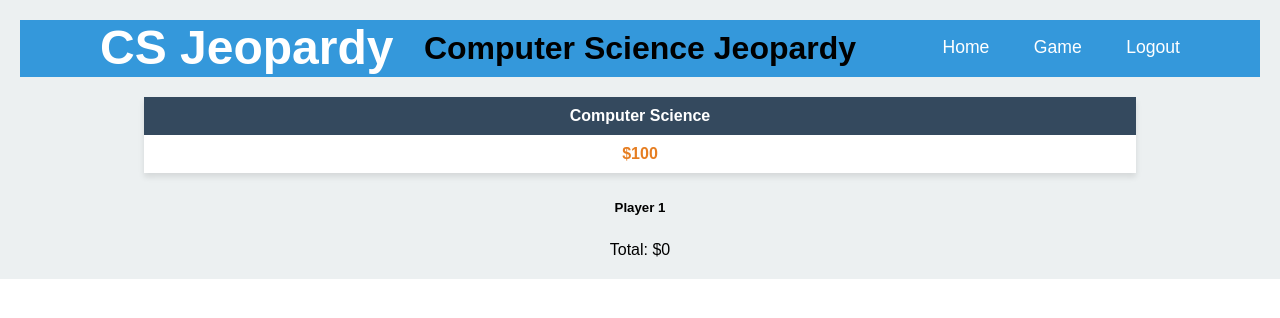
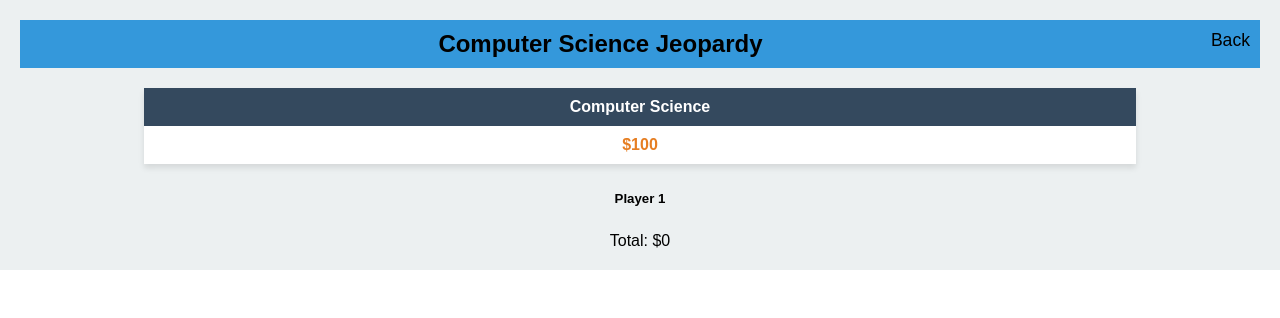
Before and after one commit to ry-marrow/Jeopardy, a Flask app: page /jeopardy in a window 1280 px wide. Shown: the top 318 px of the page. Run offline with Flask 3, Linux system fonts and the light colour scheme; a user stored in the database is signed in; some libraries are stand-ins or nearby versions.

Commit message:
fixed game navbar

```diff
--- a/flask/website/auth.py
+++ b/flask/website/auth.py
@@ -7,7 +7,7 @@ from flask_login import login_user, login_required, logout_user, current_user
 auth = Blueprint('auth', __name__)
 
 # login, logout, signup routes
-@auth.route('/login', methods=['GET', 'POST'])
+@auth.route('/', methods=['GET', 'POST'])
 def login():
     if request.method == 'POST':
         email = request.form.get('email')
@@ -18,7 +18,7 @@ def login():
             if check_password_hash(user.password, password):
                 flash('Logged in successfully!', category='success')
                 login_user(user, remember=True)
-                return redirect(url_for('views.jeopardy'))
+                return redirect(url_for('views.home'))
             else:
                 flash('Incorrect password, try again.', category='error')
         else:
--- a/flask/website/static/css/style.css
+++ b/flask/website/static/css/style.css
@@ -53,6 +53,7 @@ header {
     transform-origin: left;
     transform: scaleX(1);
 }
+
 /*
 body {
     font-family: Arial, sans-serif;
@@ -236,18 +237,53 @@ body {
   padding: 20px;
 }
 
+
 .game-cont h5 {
   margin: 0;
   padding: 2em;
 }
 
-.heading h1 {
+.game-nav {
   background-color: #3498db; /* Blue header */
+  padding: 10px;
+  margin-bottom: 20px;
+  text-align: center;
+}
+.game-nav h1 {
   color: #000000;
-  padding: 10px;
+  display: inline-block;
+}
 
-  margin-bottom: 20px;
+
+.game-nav a {
+  position: relative;
+  font-size: 1.1em;
+  color: #000000;
+  text-decoration: none;
+  font-weight: 500;
+  margin-left: 40px;
+  float: right;
 }
+
+.game-nav a::after {
+  content: '';
+  position: absolute;
+  width: 100%;
+  height: 3px;
+  left: 0;
+  bottom: -6px;
+  background: #000000;
+  border-radius: 5px;
+  transform-origin: right;
+  transform: scaleX(0);
+  transition: transform .5s;
+}
+
+.game-nav a:hover::after{
+  transform-origin: left;
+  transform: scaleX(1);
+}
+
 
 .question-table table {
   border-collapse: collapse;
--- a/flask/website/templates/base.html
+++ b/flask/website/templates/base.html
@@ -28,6 +28,7 @@
   <title>{% block title %}Home{% endblock %}</title>
   </head>
   <body>
+    <!--
     <header>
       <h2 class="csJeopardy">CS Jeopardy</h2>
       <nav class="navigation">
@@ -63,7 +64,7 @@
       {% endfor %}
     {% endif %}
     {% endwith %}
-
+-->
     <div class="container">
       {% block contents %}{% endblock %}
     </div>
--- a/flask/website/templates/jeopardy.html
+++ b/flask/website/templates/jeopardy.html
@@ -2,11 +2,13 @@
 {% block title %}Game{% endblock %}
 
 {% block contents %}
+
 <div class="gameboard">
     <div class="game-cont">
-        <div class="heading">
+        <nav class="game-nav">
             <h1>Computer Science Jeopardy</h1>
-        </div>
+            <a id="home" href="/home">Back</a>
+        </nav>
         <div class="question-table">
             <table>
                 <tr>
--- a/flask/website/views.py
+++ b/flask/website/views.py
@@ -15,7 +15,7 @@ import json
 views = Blueprint('views', __name__) # defining blueprint
 
 # we also have to register these blueprints in __init__.py
-@views.route('/', methods=['GET', 'POST'])
+@views.route('/home', methods=['GET', 'POST'])
 @login_required # cannot get to home page unless you are logged in
 def home():
     return render_template("home.html", user=current_user)
```
Also changed, not shown: flask/website/templates/home.html (+12 -6 lines), flask/website/templates/login.html (+35 -0 lines), flask/website/templates/signup.html (+36 -1 lines).
